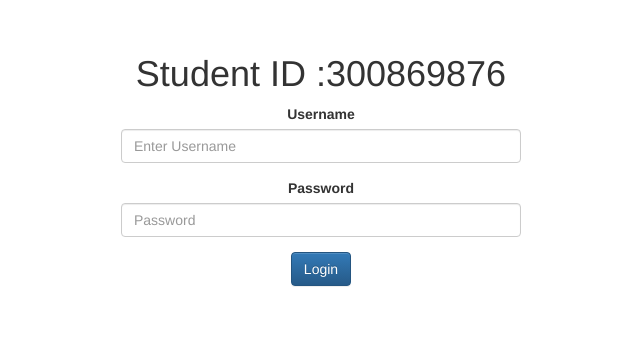
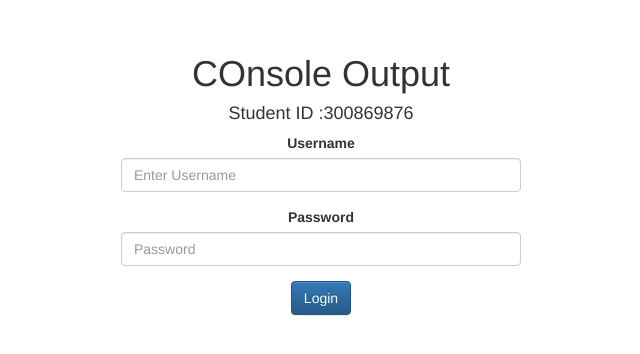
Before and after one commit to Jasparhar/COMP125-S2016-300869876-Lab4, a website: page index.html in a window 1280 px wide. Shown: the part 146-500 px from the top of the page, without its empty margins (319-959 px from the left). Drawn offline with Linux system fonts and the light colour scheme.

Commit message:
final commit !:D

```diff
--- a/index.html
+++ b/index.html
@@ -10,12 +10,13 @@
     <link rel="stylesheet" href="Scripts/lib/bootstrap/dist/css/bootstrap-theme.min.css">
     <link rel="stylesheet" href="Scripts/lib/font-awesome/css/font-awesome.min.css">
     <link rel="stylesheet" href="Content/app.css">
-    <title>COMP125 - MidTerm Exam</title>
+    <title>Cmp125-300869876</title>
 </head>
 
 <body>
     <div id="formpage">
-        <h1>Student ID :300869876</h1>
+        <h1>COnsole Output</h1>
+        <h4>Student ID :300869876</h4>
    <form id="form">
     <fieldset class="form-group">
         <label for="Username">Username</label>
```
